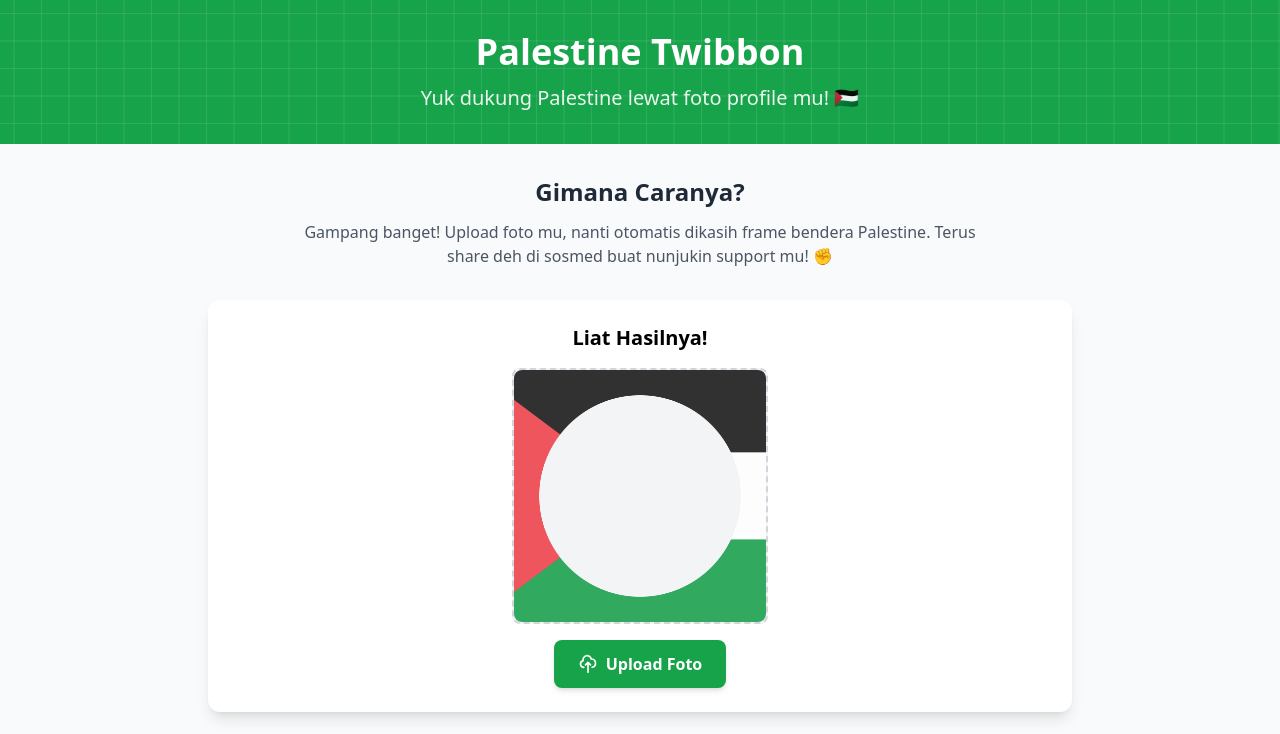
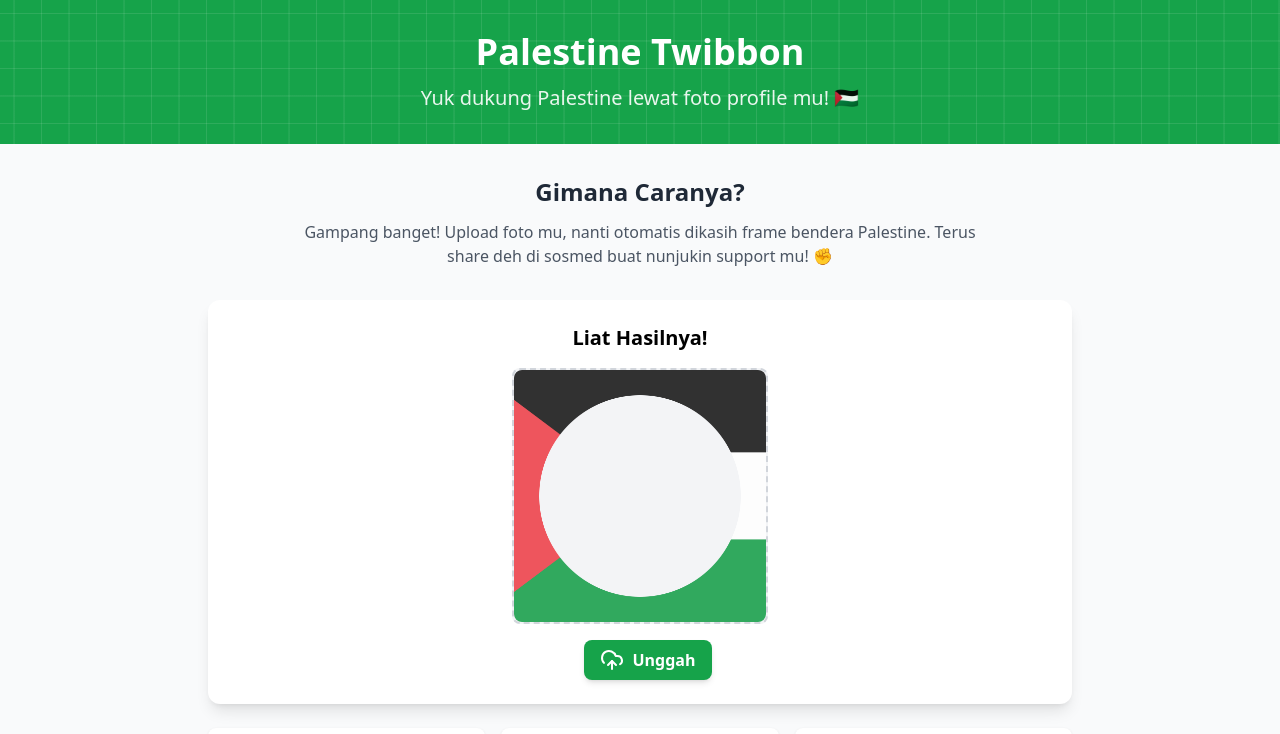
Before and after one commit to ibnumardini/palestine-twibbon, a React (Vite) app: page / in a window 1280 px wide. Shown: the top 734 px of the page. Built offline with nearby package versions, Linux system fonts and the light colour scheme.

Commit message:
feat: Replace DownloadButton and UploadButton with a unified Button component and add lucide-react icons

```diff
--- a/package.json
+++ b/package.json
@@ -12,6 +12,7 @@
     "lint:fix": "eslint . --ext js,jsx --fix"
   },
   "dependencies": {
+    "lucide-react": "^0.542.0",
     "react": "^18.2.0",
     "react-dom": "^18.2.0"
   },
--- /dev/null
+++ b/src/components/Button.jsx
@@ -0,0 +1,18 @@
+export const Button = ({ children, variant, onClick, visible = true }) => {
+  if (!visible) return null;
+
+  const baseClasses = 'mt-2 sm:mt-0 sm:ml-4 inline-flex items-center justify-center gap-x-2 py-2 px-4 sm:px-4 text-white font-semibold rounded-lg shadow-md transition-colors';
+  const variantClasses = {
+    primary: 'bg-green-600 hover:bg-green-700',
+    secondary: 'bg-blue-600 hover:bg-blue-700',
+  }[variant] || '';
+
+  return (
+    <button
+      onClick={onClick}
+      className={`${baseClasses} ${variantClasses}`}
+    >
+      {children}
+    </button>
+  );
+};
--- a/src/components/DownloadButton.jsx
+++ /dev/null
@@ -1,25 +0,0 @@
-export const DownloadButton = ({ onClick, visible = false }) => {
-  if (!visible) return null;
-
-  return (
-    <button
-      onClick={onClick}
-      className='mt-2 sm:mt-0 sm:ml-4 inline-flex items-center justify-center gap-x-2 py-3 px-4 sm:px-6 bg-red-600 hover:bg-red-700 text-white font-semibold rounded-lg shadow-md transition-colors'
-    >
-      <svg
-        className='w-5 h-5'
-        fill='none'
-        stroke='currentColor'
-        viewBox='0 0 24 24'
-      >
-        <path
-          strokeLinecap='round'
-          strokeLinejoin='round'
-          strokeWidth='2'
-          d='M12 10v6m0 0l-3-3m3 3l3-3m2 8H7a2 2 0 01-2-2V5a2 2 0 012-2h5.586a1 1 0 01.707.293l5.414 5.414a1 1 0 01.293.707V19a2 2 0 01-2 2z'
-        />
-      </svg>
-      Download
-    </button>
-  );
-};
--- a/src/components/PreviewSection.jsx
+++ b/src/components/PreviewSection.jsx
@@ -1,5 +1,5 @@
-import { UploadButton } from './UploadButton';
-import { DownloadButton } from './DownloadButton';
+import { CloudUpload, Download } from 'lucide-react';
+import { Button } from './Button';
 
 export const PreviewSection = ({
   previewUrl,
@@ -40,8 +40,18 @@ export const PreviewSection = ({
         />
 
         <div className='flex flex-col sm:flex-row sm:justify-center items-center'>
-          <UploadButton onClick={handleUploadClick} />
-          <DownloadButton onClick={handleDownload} visible={!!previewUrl} />
+          <Button variant='primary' onClick={handleUploadClick}>
+            <CloudUpload />
+            Unggah
+          </Button>
+          <Button
+            variant='secondary'
+            onClick={handleDownload}
+            visible={!!previewUrl}
+          >
+            <Download />
+            Unduh
+          </Button>
         </div>
       </div>
     </div>
--- a/src/components/UploadButton.jsx
+++ /dev/null
@@ -1,23 +0,0 @@
-export const UploadButton = ({ onClick }) => {
-  return (
-    <button
-      onClick={onClick}
-      className='inline-flex items-center gap-x-2 py-3 px-6 bg-green-600 hover:bg-green-700 text-white font-semibold rounded-lg shadow-md transition-colors'
-    >
-      <svg
-        className='w-5 h-5'
-        fill='none'
-        stroke='currentColor'
-        viewBox='0 0 24 24'
-      >
-        <path
-          strokeLinecap='round'
-          strokeLinejoin='round'
-          strokeWidth='2'
-          d='M7 16a4 4 0 01-.88-7.903A5 5 0 1115.9 6L16 6a5 5 0 011 9.9M15 13l-3-3m0 0l-3 3m3-3v12'
-        />
-      </svg>
-      Upload Foto
-    </button>
-  );
-};
```
